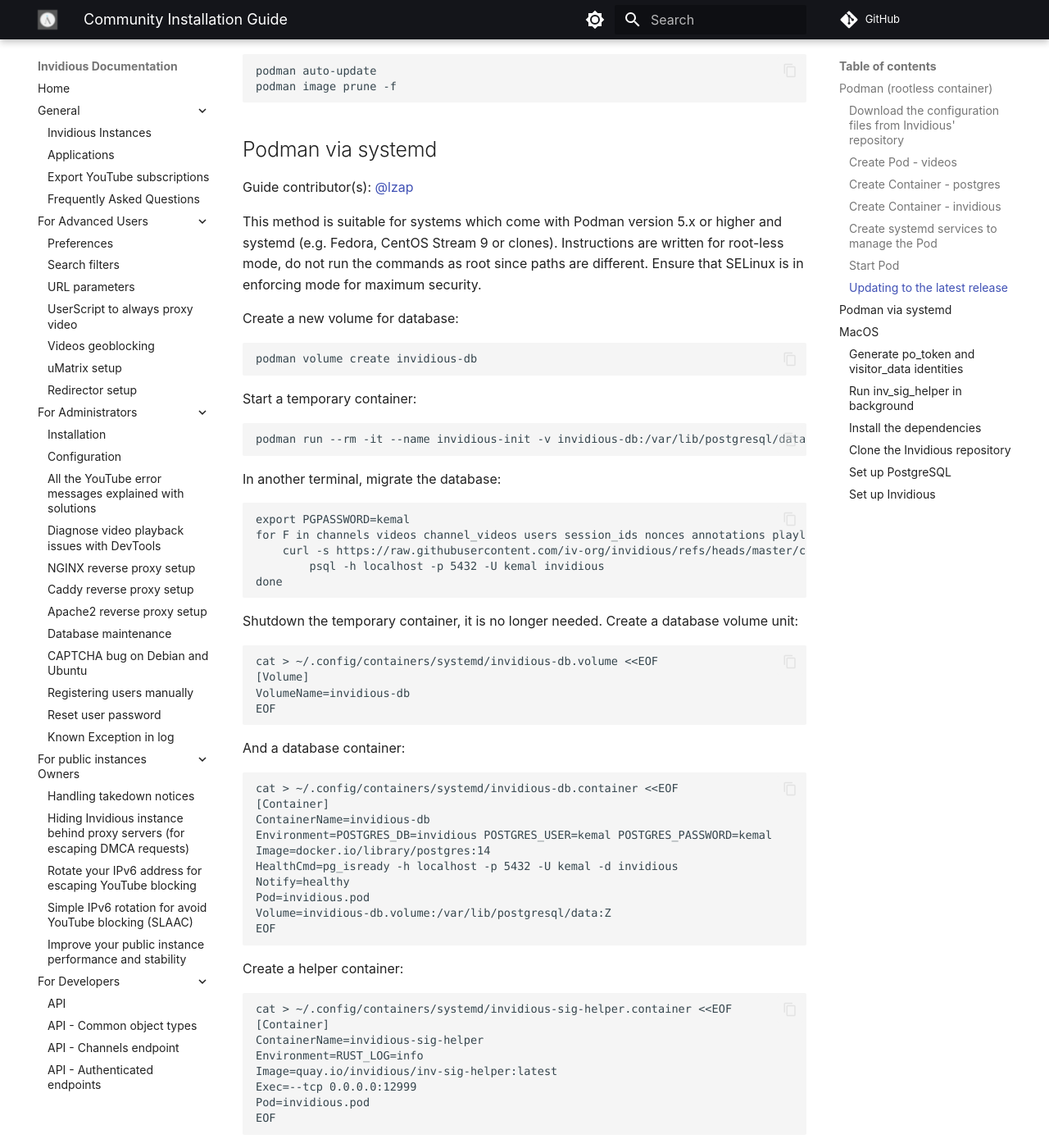
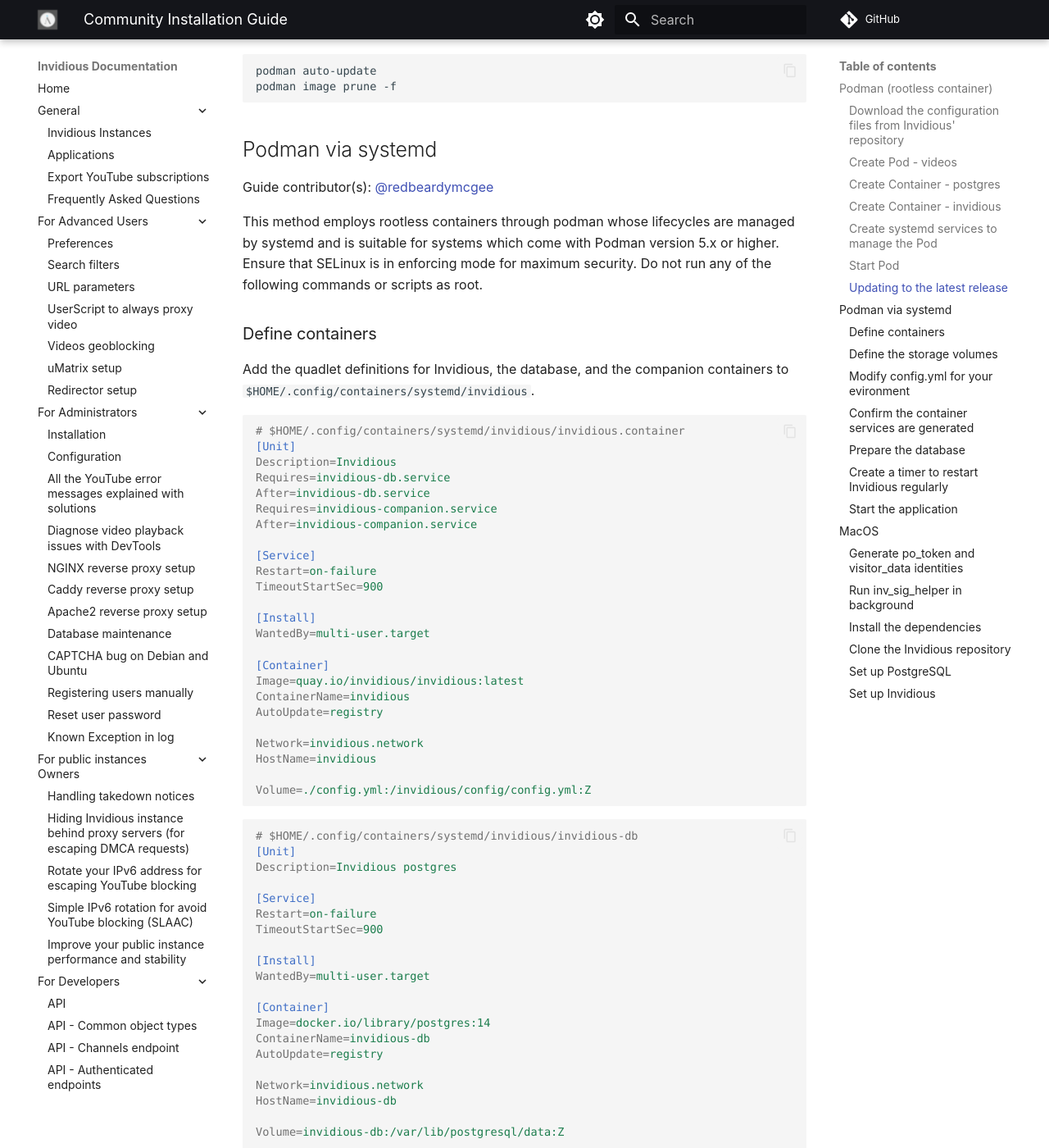
Before and after one commit to iv-org/documentation, an MkDocs documentation site: the page built from docs/community-installation-guide.md, in a window 1280 px wide and 1400 px high, scrolled down 2429 px. Shown: the whole window at 82% size. Built offline with MkDocs 1.6.1 and Material for MkDocs 9.7.7, drawn with Linux system fonts in a browser that asks for light colours; comment, search, counter and statistics services are not loaded; some of the changed text lies outside the part shown.

Commit message:
Update podman quadlet docs to include companion (#677)
* Update podman quadlet docs to include companion

The prior documentation appears to predate the introduction of the
companion container. This commit adapts the instructions to include the
new companion and some improved formatting.

* fix admonition

* correct contributor name

Some of lzap's original wording remains, but the guidance has been
rewritten from scratch. Perhaps their username should remain for some
time longer, but they noted that they no longer use Invidious #602 also.

* comment out conflicting env var

* set SELinux label for volumes

`:Z` means the volume is not shared between containers. `:z` allows
other containers to share the volume, implying read/write.

Most volumes should be labeled `:Z` unless the volume must be shared
between multiple containers.

````diff
--- a/docs/community-installation-guide.md
+++ b/docs/community-installation-guide.md
@@ -113,114 +113,186 @@
 
 ## Podman via systemd
 
-Guide contributor(s): [@lzap](https://github.com/lzap)
+Guide contributor(s): [@redbeardymcgee](https://git.mcgee.red/redbeardymcgee)
 
-This method is suitable for systems which come with Podman version 5.x or higher and systemd (e.g. Fedora, CentOS Stream 9 or clones). Instructions are written for root-less mode, do not run the commands as root since paths are different. Ensure that SELinux is in enforcing mode for maximum security.
+This method employs rootless containers through podman whose lifecycles are managed by systemd and is suitable for systems which come with Podman version 5.x or higher. Ensure that SELinux is in enforcing mode for maximum security. Do not run any of the following commands or scripts as root.
 
-Create a new volume for database:
+### Define containers
 
-    podman volume create invidious-db
+Add the quadlet definitions for Invidious, the database, and the companion containers to `$HOME/.config/containers/systemd/invidious`.
 
-Start a temporary container:
+```ini
+# $HOME/.config/containers/systemd/invidious/invidious.container
+[Unit]
+Description=Invidious
+Requires=invidious-db.service
+After=invidious-db.service
+Requires=invidious-companion.service
+After=invidious-companion.service
 
-    podman run --rm -it --name invidious-init -v invidious-db:/var/lib/postgresql/data:Z -p 5432:5432 -e POSTGRES_DB=invidious -e POSTGRES_USER=kemal -e POSTGRES_PASSWORD=kemal docker.io/library/postgres:14
+[Service]
+Restart=on-failure
+TimeoutStartSec=900
 
-In another terminal, migrate the database:
+[Install]
+WantedBy=multi-user.target
 
-    export PGPASSWORD=kemal
-    for F in channels videos channel_videos users session_ids nonces annotations playlists playlist_videos; do
-        curl -s https://raw.githubusercontent.com/iv-org/invidious/refs/heads/master/config/sql/$F.sql | \
-            psql -h localhost -p 5432 -U kemal invidious
-    done
+[Container]
+Image=quay.io/invidious/invidious:latest
+ContainerName=invidious
+AutoUpdate=registry
 
-Shutdown the temporary container, it is no longer needed. Create a database volume unit:
+Network=invidious.network
+HostName=invidious
 
-    cat > ~/.config/containers/systemd/invidious-db.volume <<EOF
-    [Volume]
-    VolumeName=invidious-db
-    EOF
+Volume=./config.yml:/invidious/config/config.yml:Z
+```
 
-And a database container:
+```ini
+# $HOME/.config/containers/systemd/invidious/invidious-db
+[Unit]
+Description=Invidious postgres
 
-    cat > ~/.config/containers/systemd/invidious-db.container <<EOF
-    [Container]
-    ContainerName=invidious-db
-    Environment=POSTGRES_DB=invidious POSTGRES_USER=kemal POSTGRES_PASSWORD=kemal
-    Image=docker.io/library/postgres:14
-    HealthCmd=pg_isready -h localhost -p 5432 -U kemal -d invidious
-    Notify=healthy
-    Pod=invidious.pod
-    Volume=invidious-db.volume:/var/lib/postgresql/data:Z
-    EOF
+[Service]
+Restart=on-failure
+TimeoutStartSec=900
 
-Create a helper container:
+[Install]
+WantedBy=multi-user.target
 
-    cat > ~/.config/containers/systemd/invidious-sig-helper.container <<EOF
-    [Container]
-    ContainerName=invidious-sig-helper
-    Environment=RUST_LOG=info
-    Image=quay.io/invidious/inv-sig-helper:latest
-    Exec=--tcp 0.0.0.0:12999
-    Pod=invidious.pod
-    EOF
+[Container]
+Image=docker.io/library/postgres:14
+ContainerName=invidious-db
+AutoUpdate=registry
 
-Generate your `VISITOR_DATA` an `PO_TOKEN` secrets. For more information about these, read the information dialog above.
+Network=invidious.network
+HostName=invidious-db
 
-    podman run quay.io/invidious/youtube-trusted-session-generator
+Volume=invidious-db:/var/lib/postgresql/data:Z
 
-Set those secrets as temporary environmental variables, also generate a random string for HMAC secret:
+Environment=POSTGRES_DB=invidious
+Environment=POSTGRES_USER=kemal
+Environment=POSTGRES_PASSWORD=kemal
 
-    HMAC=$(openssl rand -base64 21)
-    VISITOR_DATA="ABCDEF%3D%3D" # notsecret
-    PO_TOKEN="MpOIfiljfsdljds-Lljfsdk-ojrdjXVs==" # notsecret
+# NOTE: Alternatively, set password as a podman secret
+# `printf 'my-postgres-password' | podman secret create --replace invidious-db-pw -`
+# Secret=invidious-db-pw,type=env,target=POSTGRES_PASSWORD
+```
 
-In the same terminal where you defined the environmental variables, create new environmental config file:
+```ini
+# $HOME/.config/containers/systemd/invidious/invidious-companion
+[Unit]
+Description=Invidious companion
 
-    cat > ~/.config/containers/systemd/invidious.env <<EOF
-    INVIDIOUS_DATABASE_URL="postgres://kemal:kemal@invidious-db:5432/invidious"
-    #INVIDIOUS_CHECK_TABLES=true
-    #INVIDIOUS_DOMAIN="inv.example.com"
-    INVIDIOUS_SIGNATURE_SERVER="invidious-sig-helper:12999"
-    INVIDIOUS_VISITOR_DATA="$VISITOR_DATA"
-    INVIDIOUS_PO_TOKEN="$PO_TOKEN"
-    INVIDIOUS_HMAC_KEY="$HMAC"
-    EOF
+[Service]
+Restart=on-failure
+TimeoutStartSec=900
 
-From now on, if you need to change configuration just edit the generated file `~/.config/containers/systemd/invidious.env`. Now, create Invidious container unit:
+[Install]
+WantedBy=multi-user.target
 
-    cat > ~/.config/containers/systemd/invidious.container <<EOF
-    [Container]
-    ContainerName=invidious
-    EnvironmentFile=%h/.config/containers/systemd/invidious.env
-    Image=quay.io/invidious/invidious:latest
-    Pod=invidious.pod
-    [Unit]
-    After=invidious-db.service
-    EOF
+[Container]
+Image=quay.io/invidious/invidious-companion:latest
+ContainerName=invidious-companion
+AutoUpdate=registry
 
-And finally, create pod unit. Note only port 3000 is exposed, do not expose other ports!
+Network=invidious.network
+HostName=invidious-companion
 
-    cat > ~/.config/containers/systemd/invidious.pod <<EOF
-    [Pod]
-    PodName=invidious
-    PublishPort=3000:3000
-    [Install]
-    WantedBy=multi-user.target default.target
-    EOF
+Volume=invidious-companion-cache:/var/tmp/youtubei.js:rw,Z
+
+# WARNING: The container will fail to start without this env var
+# NOTE: The podman secret is preferred, but you may set the env var directly like this
+# Environment=SERVER_SECRET_KEY=my-secret-key
+
+# If you set the env var above, comment this out
+# `pwgen 16 1 | podman secret create --replace invidious-db-pw -`
+Secret=invidious-companion-secret-key,type=env,target=SERVER_SECRET_KEY
+```
+
+### Define the storage volumes
+
+The database requires a data volume to persist the database. The companion uses a cache volume.
+
+```ini
+# $HOME/.config/containers/systemd/invidious/invidious-db.volume
+[Volume]
+VolumeName=invidious-db
+```
+
+```ini
+# $HOME/.config/containers/systemd/invidious/invidious-companion.volume
+[Volume]
+VolumeName=invidious-companion-cache
+```
+
+### Modify `config.yml` for your evironment
+
+Copy the example config from [HERE](https://github.com/iv-org/invidious/blob/master/config/config.example.yml).
+
+`curl -o "$HOME"/.config/containers/systemd/invidious/config.yml https://raw.githubusercontent.com/iv-org/invidious/refs/heads/master/config/config.example.yml`
+
+Edit the configuration according to your environment. The example is very well commented. Notable fields include `invidious_companion` and `invidious_companion_key` to ensure that the companion container is connectable. If you changed the `$POSTGRES_PASSWORD`, then it should be configured to match in the `db` field. The field `hmac_key` is **mandatory**.
+
+!!! warning
+
+    The Invidious container may fail to start or operate as expected if the `config.yml` is not correctly configured.
+
+### Confirm the container services are generated
 
 Systemd units are generated on-the-fly during `daemon-reload` command, but before that let's check syntax with quadlet generator. Note, you need Podman version 5.0 or higher, older versions will not work:
 
-    /usr/libexec/podman/quadlet -dryrun -user
+`QUADLET_UNIT_DIRS="$HOME/.config/containers/systemd/invidious" /lib/systemd/user-generators/podman-user-generator -user -dryrun`
 
-Reload systemd daemon. Keep in mind you need to do this command every time you change a unit file, you can change the environmental file freely tho.
+Reload systemd daemon. Keep in mind you need to do this command every time you change a unit file.
 
-    systemctl --user daemon-reload
+`systemctl --user daemon-reload`
+
+### Prepare the database
+
+The database container requires an initial migration. This should be handled by the field `check_tables` in `config.yml` if set to `true`. The following steps will manually initialize the database in case there is an issue.
+
+```bash
+# Start the database container
+systemctl --user start invidious-db
+
+# Enter the container, install curl, initialize the database, uninstall curl
+podman exec invidious-db \
+  sh -c '
+        apt-get update
+        apt-get install --assume-yes --no-install-recommends curl
+
+        for initdb in channels videos channel_videos users session_ids nonces annotations playlists playlist_videos
+        do
+          curl -s https://raw.githubusercontent.com/iv-org/invidious/refs/heads/master/config/sql/$initdb.sql | psql postgresql://$POSTGRES_USER:$POSTGRES_PASSWORD@invidious-db/$POSTGRES_DB
+        done
+        apt-get --assume-yes purge curl
+        '
+```
+
+### Create a timer to restart Invidious regularly
+
+Invidious recommends restarting frequently in the [post-install configuration documentation](https://docs.invidious.io/installation/#post-install-configuration). A systemd timer is an effective method of achieving this. Add the file to `$HOME/.config/systemd/user/invidious.timer` and activate it with `systemctl --user enable --now invidious.timer`.
+
+```ini
+# $HOME/.config/systemd/user/invidious.timer
+[Unit]
+Description=Restart Invidious every hour
+
+[Install]
+WantedBy=timers.target
+
+[Timer]
+OnUnitActiveSec=60minutes
+```
+
+### Start the application
 
 And the whole application can be now started:
 
-    systemctl --user start invidious-pod
+`systemctl --user start invidious`
 
-Keep in mind that generated units cannot be enabled using `systemctl enable`, the main pod will be enabled automatically. If you do not like this behavior, remove the `WantedBy` line from `invidious.pod`.
+Keep in mind that generated units cannot be enabled using `systemctl --user enable`. The Invidious containers will be started automatically.
 
 ## MacOS
 
````
